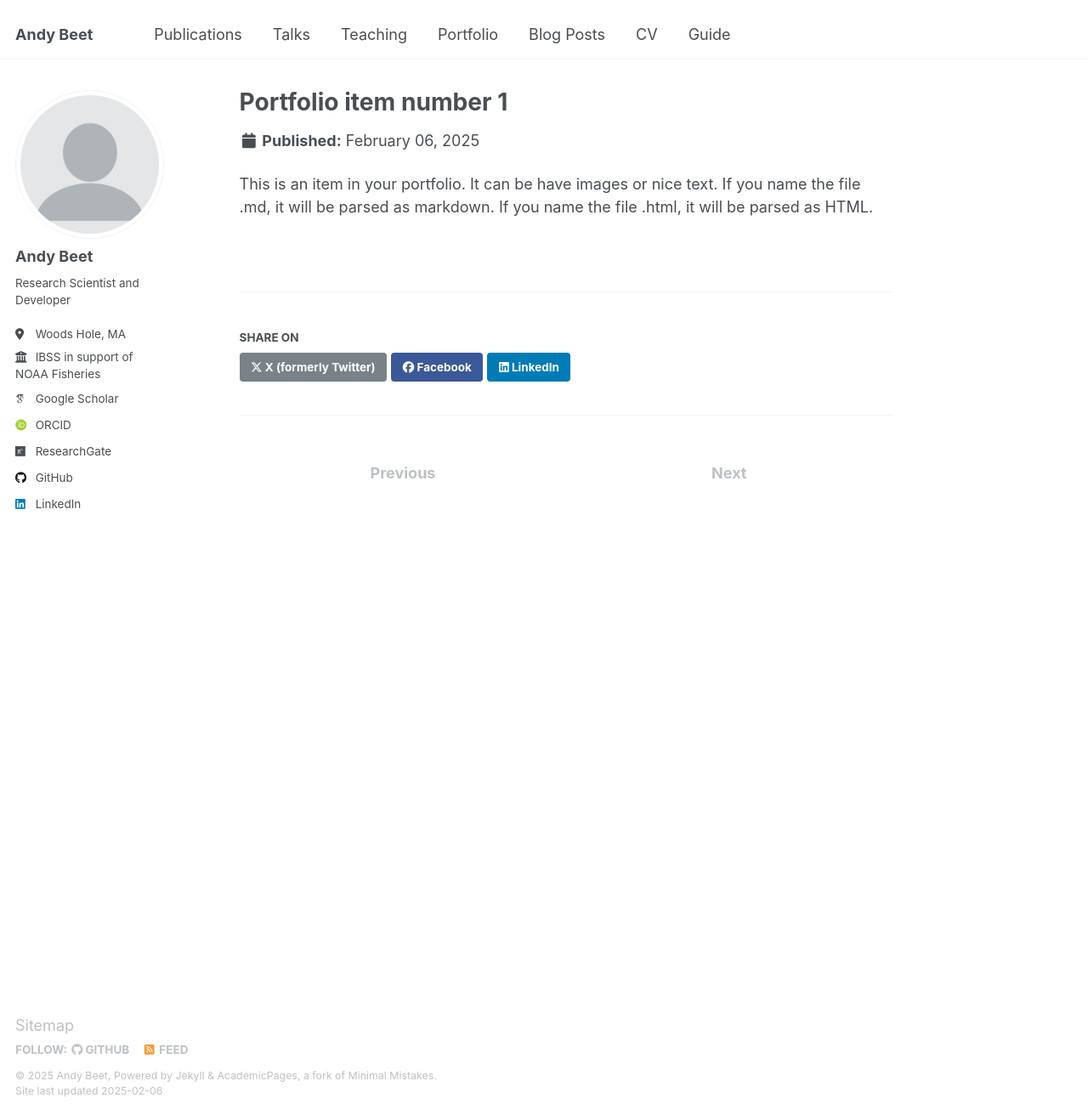
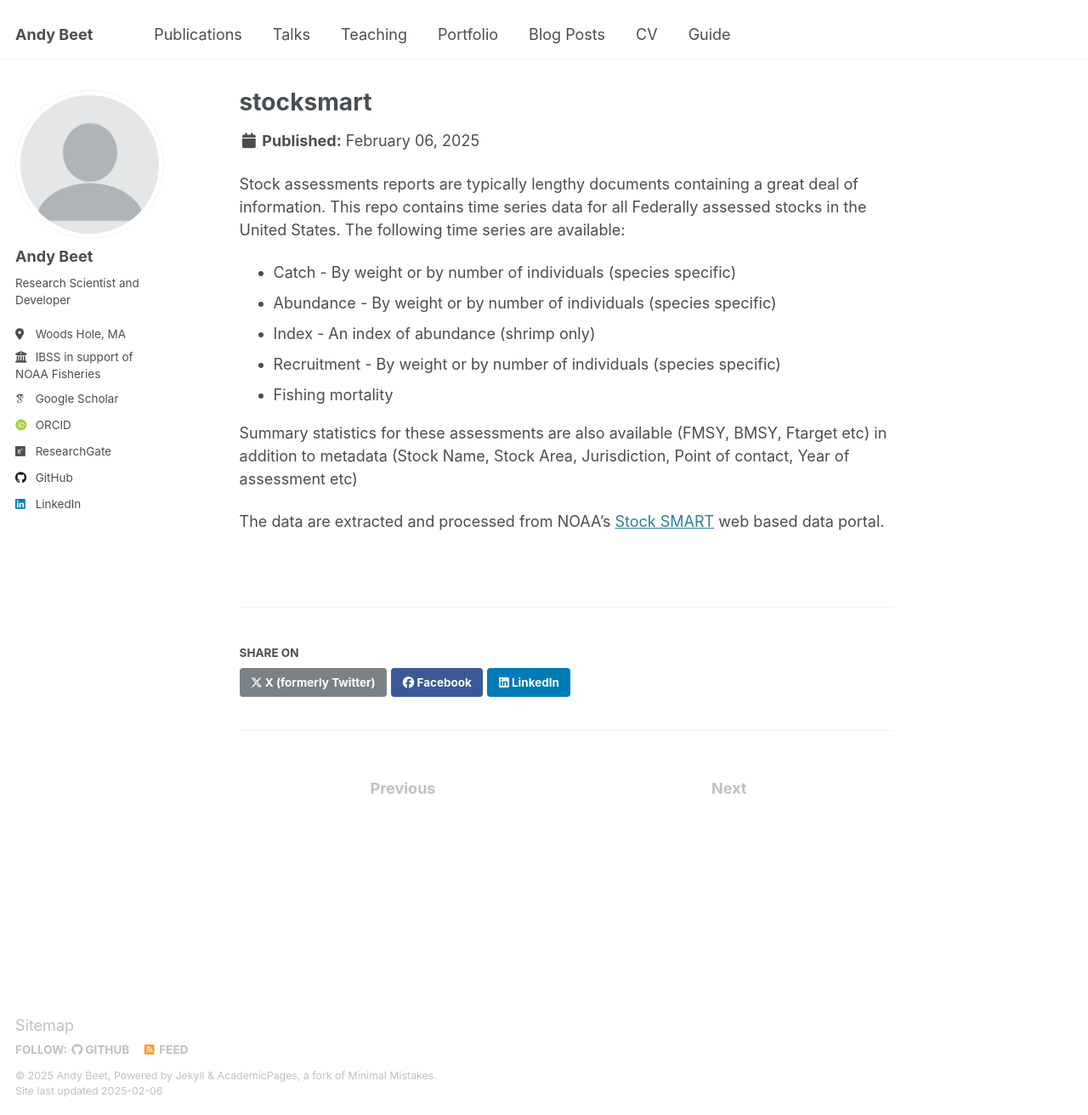
Before and after one commit to andybeet/website, a Jekyll site: the page built from _portfolio/portfolio-1.md, in a window 1280 px wide and 1312 px high. Shown: the whole window at 85% size. Built offline with Jekyll 4.4.1, drawn with Linux system fonts in a browser that asks for light colours; some web fonts are replaced.

Commit message:
added portfolio item

```diff
--- a/_portfolio/portfolio-1.md
+++ b/_portfolio/portfolio-1.md
@@ -1,7 +1,24 @@
 ---
-title: "Portfolio item number 1"
-excerpt: "Short description of portfolio item number 1<br/><img src='/images/500x300.png'>"
+title: "stocksmart"
+excerpt: "R package serving stock assessment data<br/><img src='/images/stocksmart.png'>"
 collection: portfolio
 ---
 
-This is an item in your portfolio. It can be have images or nice text. If you name the file .md, it will be parsed as markdown. If you name the file .html, it will be parsed as HTML.
+Stock assessments reports are typically lengthy documents containing a
+great deal of information. This repo contains time series data for all
+Federally assessed stocks in the United States. The following time
+series are available:
+
+- Catch - By weight or by number of individuals (species specific)
+- Abundance - By weight or by number of individuals (species specific)
+- Index - An index of abundance (shrimp only)
+- Recruitment - By weight or by number of individuals (species specific)
+- Fishing mortality
+
+Summary statistics for these assessments are also available (FMSY, BMSY,
+Ftarget etc) in addition to metadata (Stock Name, Stock Area,
+Jurisdiction, Point of contact, Year of assessment etc)
+
+The data are extracted and processed from NOAA’s [Stock
+SMART](https://apps-st.fisheries.noaa.gov/stocksmart) web based data
+portal.
```
Also changed, not shown: _pages/about.md (+0 -15 lines), images/stocksmart.png (added).
